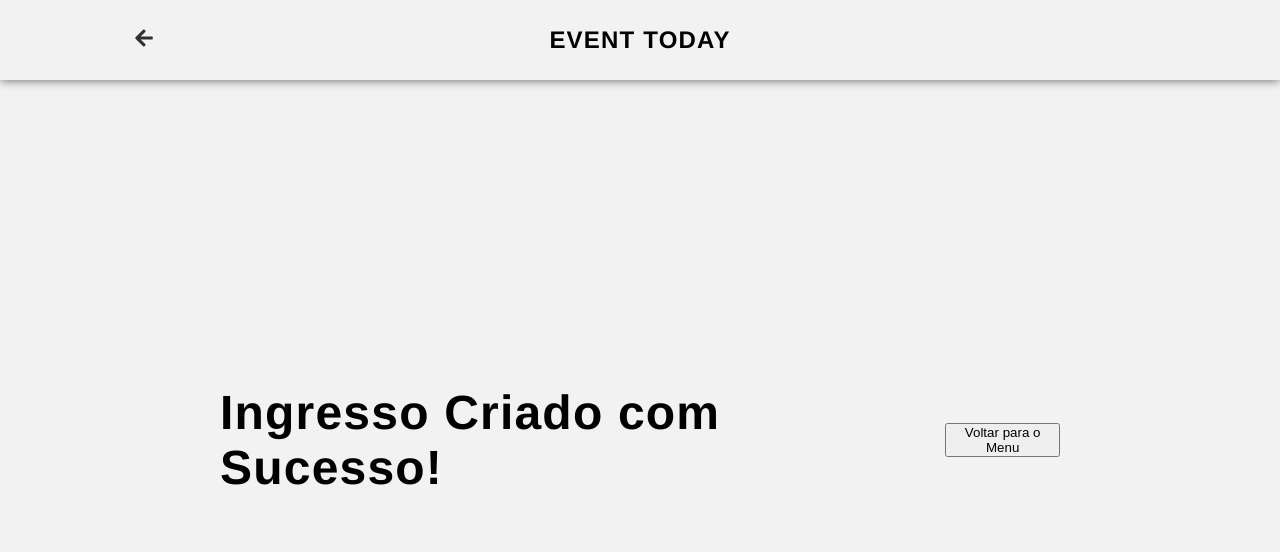
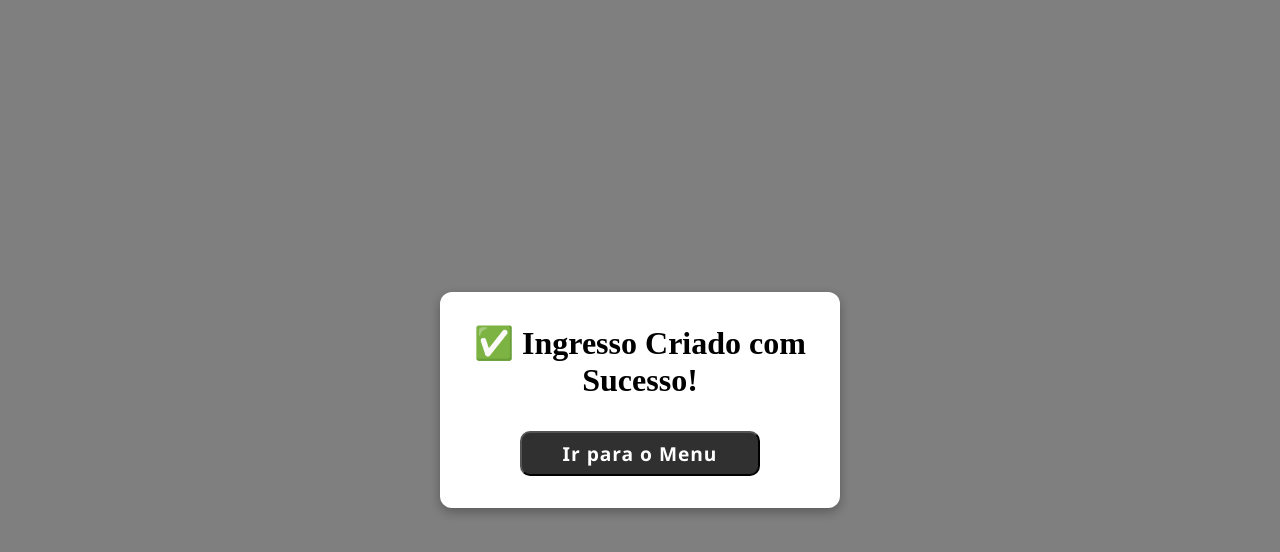
Before and after one commit to CezarNogueira/Event-Today-Project, a React (Vite) app in the folder Web/: page /success in a window 1280 px wide. Shown: the top 552 px of the page. Built offline with nearby package versions, Linux system fonts and the light colour scheme; sample sign-in values are in the browser's storage.

Commit message:
Feat: Criar Modal de Success e Botões com componente editavel

```diff
--- a/Web/src/components/Button/Button.css
+++ b/Web/src/components/Button/Button.css
@@ -1,4 +1,4 @@
-button {
+.btn {
     background-color: #303030;
     font-family: 'Segoe UI';
     color: #ffffff;
@@ -6,14 +6,20 @@ button {
     letter-spacing: 0.05em;
     font-size: 1.2em;
     border-radius: 10px;
-    height: 6vh;
-    padding: 1.5% 6%;
-    max-width: 140px;
-    max-height: 48px;
     cursor: pointer;
     transition: all 0.4s;
-
     display: flex;
     align-items: center;
     justify-content: center;
 }
+
+/* Variações */
+
+.btn-primary {
+    padding: 2% 12%;
+    background-color: #303030;
+}
+
+.btn-primary:hover {
+    background-color: #000;
+}
--- a/Web/src/components/Button/Button.jsx
+++ b/Web/src/components/Button/Button.jsx
@@ -1,11 +1,33 @@
-import { useNavigate } from 'react-router-dom';
+import { useNavigate } from "react-router-dom";
+import './Button.css';
 
-export default function Button({ to, className, children }) {
-    const navigate = useNavigate();
+export default function Button({
+  to,
+  onClick,
+  type = "button",
+  className = "",
+  disabled = false,
+  children,
+}) {
+  const navigate = useNavigate();
 
-    return (
-        <button onClick={() => navigate(to)} className={className}>
-            {children}
-        </button>
-    );
+  const handleClick = (e) => {
+    if (disabled) return;
+    if (onClick) {
+      onClick(e); // Executa ação customizada
+    } else if (to) {
+      navigate(to); // Faz navegação se "to" foi passado
+    }
+  };
+
+  return (
+    <button
+      type={type}
+      onClick={handleClick}
+      disabled={disabled}
+      className={`btn ${className}`}
+    >
+      {children}
+    </button>
+  );
 }
--- a/Web/src/layout/Create/Create.css
+++ b/Web/src/layout/Create/Create.css
@@ -82,29 +82,10 @@
 }
 
 .confirm-button {
-    margin-top: 3rem;
+    margin-top: 1rem;
     width: 100%;
     height: 10%;
     display: flex;
     align-items: center;
     justify-content: center;
 }
-
-.confirm-button button {
-    font-family: 'Segoe UI';
-    letter-spacing: 0.05em;
-    border: none;
-    background-color: #303030;
-    padding: 3.5% 12%;
-    border-radius: 10px;
-    cursor: pointer;
-    transition: all 0.4s;
-
-    font-size: 1.5rem;
-    font-weight: 600;
-    color: #fff;
-}
-
-.confirm-button button:hover {
-    background-color: #101010;
-}
--- a/Web/src/layout/Create/Create.jsx
+++ b/Web/src/layout/Create/Create.jsx
@@ -2,10 +2,11 @@ import React, { useState, useEffect } from 'react';
 import { useNavigate, useLocation } from 'react-router-dom';
 import './Create.css';
 import Navbar from '../../components/Navbar/Navbar.jsx';
+import TicketSuccess from '../Success/ticket_success.jsx';
+import Button from '../../components/Button/Button.jsx';
 import { API_URL } from '../../config.js';
 
 function Create() {
-    const navigate = useNavigate();
     const location = useLocation();
     const { cardId } = location.state || {};
 
@@ -21,6 +22,7 @@ function Create() {
     });
 
     const [mensagem, setMensagem] = useState('');
+    const [showSuccess, setShowSuccess] = useState(false);
 
     useEffect(() => {
         if (cardId) {
@@ -76,7 +78,7 @@ function Create() {
             const json = await response.json();
             console.log(json);
             setMensagem(cardId ? 'Evento atualizado com sucesso!' : 'Evento criado com sucesso!');
-            navigate('/menu');
+            setShowSuccess(true);
         } catch (err) {
             console.error('Erro ao enviar', err);
             setMensagem('Erro ao enviar os dados. Por favor, tente novamente.');
@@ -158,10 +160,9 @@ function Create() {
                         </div>
 
                         <div className='confirm-button'>
-                            <button type='submit'>Confirmar</button>
+                            <Button type='submit' className='btn-primary'>Confirmar</Button>
                         </div>
-
-                        {mensagem && <p className="mensagem">{mensagem}</p>}
+                        {showSuccess && <TicketSuccess onClose={() => setShowSuccess(false)} />}
                     </form>
                 </div>
             </div>
--- a/Web/src/layout/Success/ticket_success.css
+++ b/Web/src/layout/Success/ticket_success.css
@@ -1,19 +1,36 @@
+/* Fundo escuro atrás do modal */
+.modal-overlay {
+  position: fixed;
+  top: 0;
+  left: 0;
+  width: 100%;
+  height: 100%;
+  background: rgba(0, 0, 0, 0.5);
+  display: flex;
+  align-items: center;
+  justify-content: center;
+  z-index: 999;
+}
 
-.success_container {
-    height: 100vh;
+/* Caixinha do modal */
+.modal-container {
     display: flex;
     flex-direction: column;
+    align-items: center;
     justify-content: center;
-    align-items: center;
-    background-color: #F2F2F2;
+    gap: 2rem;
+    background: #fff;
+    padding: 2rem;
+    border-radius: 12px;
+    box-shadow: 0 4px 12px rgba(0, 0, 0, 0.3);
+    text-align: center;
+    width: 400px;
+    max-width: 90%;
+    animation: fadeIn 0.3s ease-out;
 }
 
-.success_wrapper {
-    width: 95%;
-    max-width: 840px;
-    height: 90%;
-    display: flex;
-    align-items: center;
-    justify-content: center;
-    position: relative;
+/* Animação de entrada */
+@keyframes fadeIn {
+  from { opacity: 0; transform: scale(0.9); }
+  to { opacity: 1; transform: scale(1); }
 }
--- a/Web/src/layout/Success/ticket_success.jsx
+++ b/Web/src/layout/Success/ticket_success.jsx
@@ -1,9 +1,9 @@
 import React from 'react';
 import { useNavigate } from 'react-router-dom';
+import Button from '../../components/Button/Button';
 import './ticket_success.css';
-import Navbar from '../../components/Navbar/Navbar.jsx';
 
-function TicketSuccess() {
+function TicketSuccess({ onClose }) {
     const navigate = useNavigate();
 
     const handleBackClick = () => {
@@ -11,15 +11,12 @@ function TicketSuccess() {
     };
 
     return (
-        <div className="success_container">
-            <Navbar />
-            <div className="success_wrapper">
-                <div className="title">
-                    <h1>Ingresso Criado com Sucesso!</h1>
-                </div>
-                <button onClick={handleBackClick} className="back-to-menu-button">
-                    Voltar para o Menu
-                </button>
+        <div className="modal-overlay">
+            <div className="modal-container">
+                <h1>✅ Ingresso Criado com Sucesso!</h1>
+                    <Button type='submit' onClick={handleBackClick} className="btn-primary">
+                        Ir para o Menu
+                    </Button>
             </div>
         </div>
     );
```
